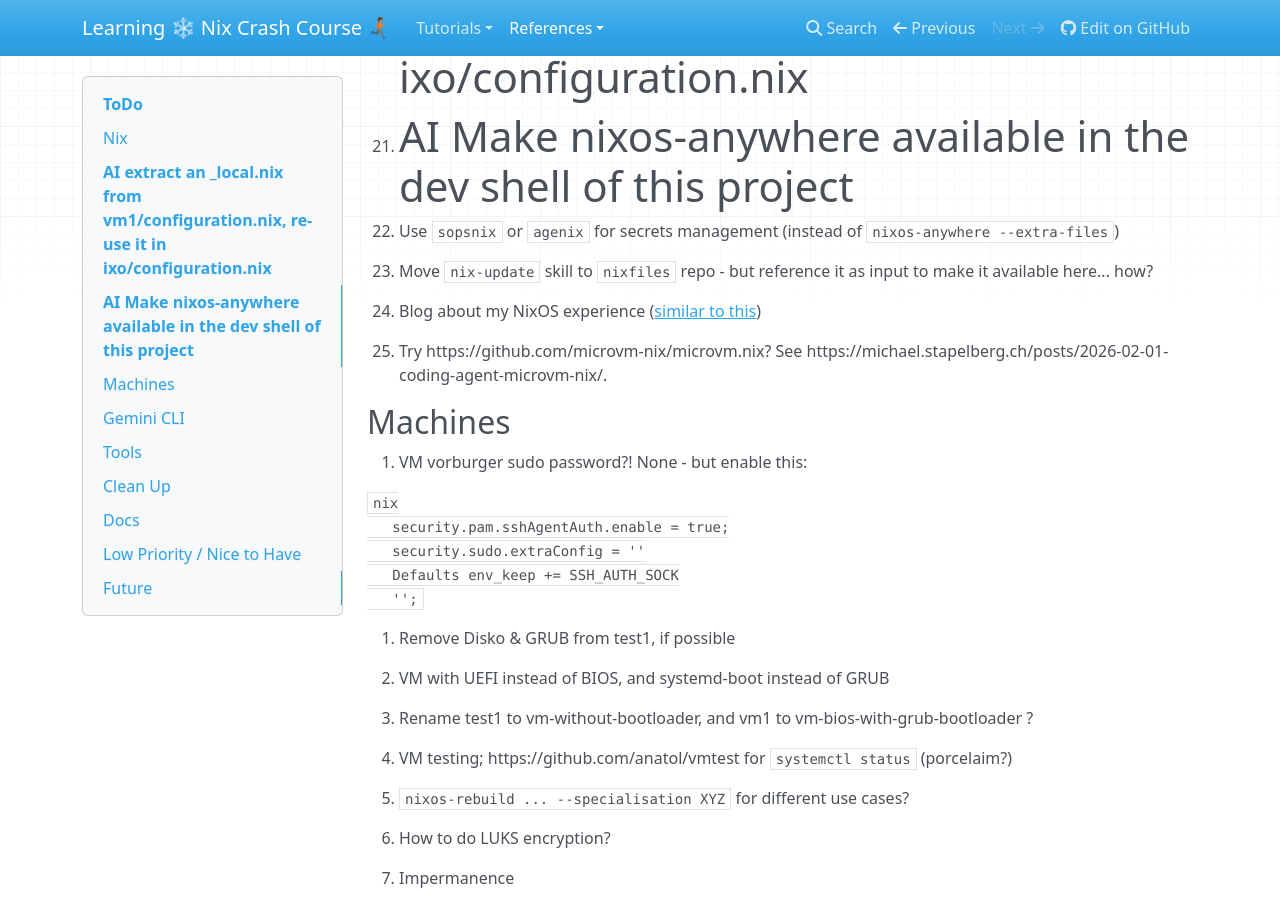
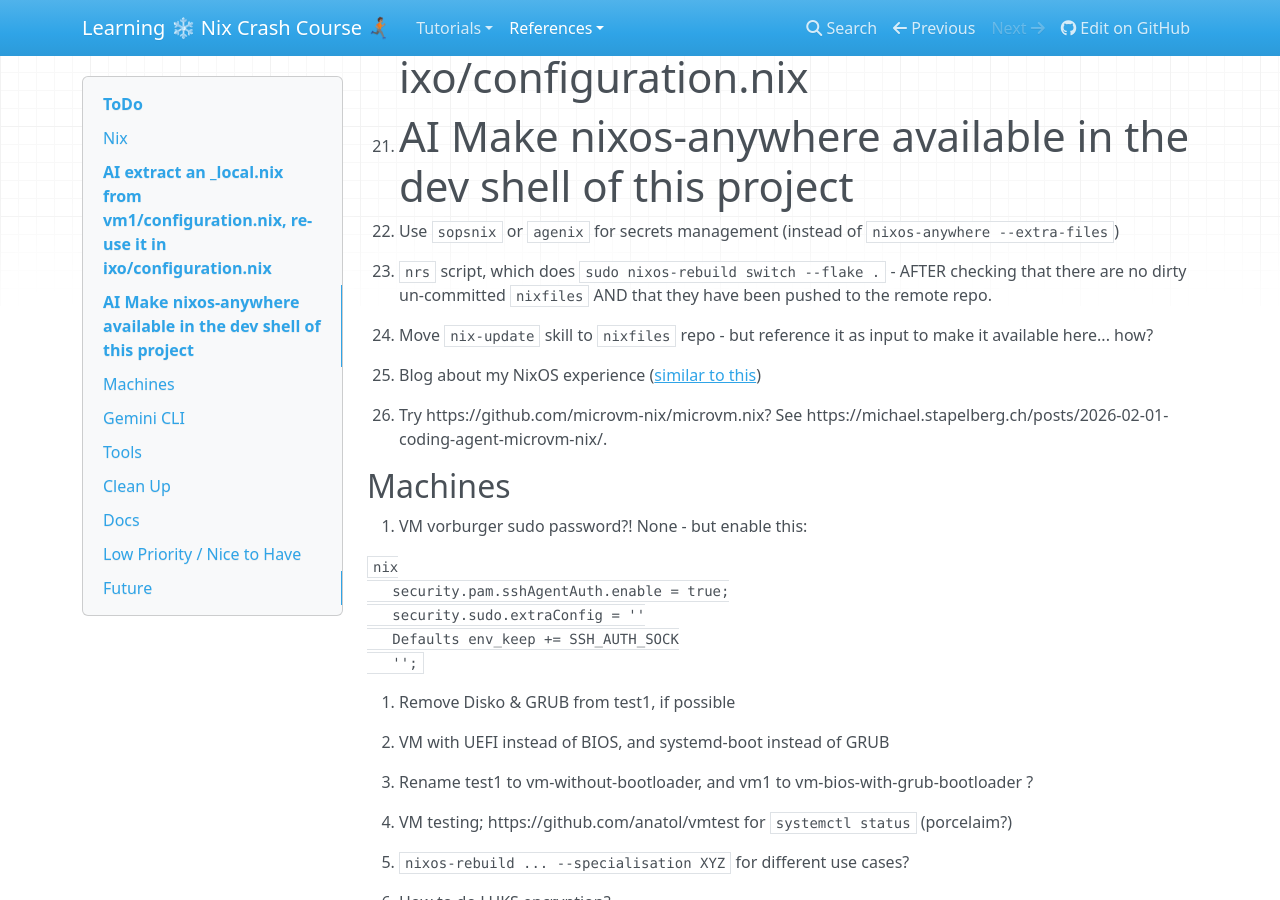
Before and after one commit to vorburger/nixfiles, an MkDocs documentation site: the page built from docs/docs/ToDo.md, in a window 1280 px wide and 900 px high, scrolled down 1030 px. Built offline with MkDocs 1.6.1, drawn with Linux system fonts in a browser that asks for light colours; nearby versions of some CDN libraries.

```diff
--- a/docs/docs/ToDo.md
+++ b/docs/docs/ToDo.md
@@ -46,6 +46,8 @@
 1. #AI Make nixos-anywhere available in the dev shell of this project
 
 1. Use `sopsnix` or `agenix` for secrets management (instead of `nixos-anywhere --extra-files`)
+
+1. `nrs` script, which does `sudo nixos-rebuild switch --flake .` - AFTER checking that there are no dirty un-committed `nixfiles` AND that they have been pushed to the remote repo.
 
 1. Move `nix-update` skill to `nixfiles` repo - but reference it as input to make it available here... how?
 
```
Also changed, not shown: 1 other file.
